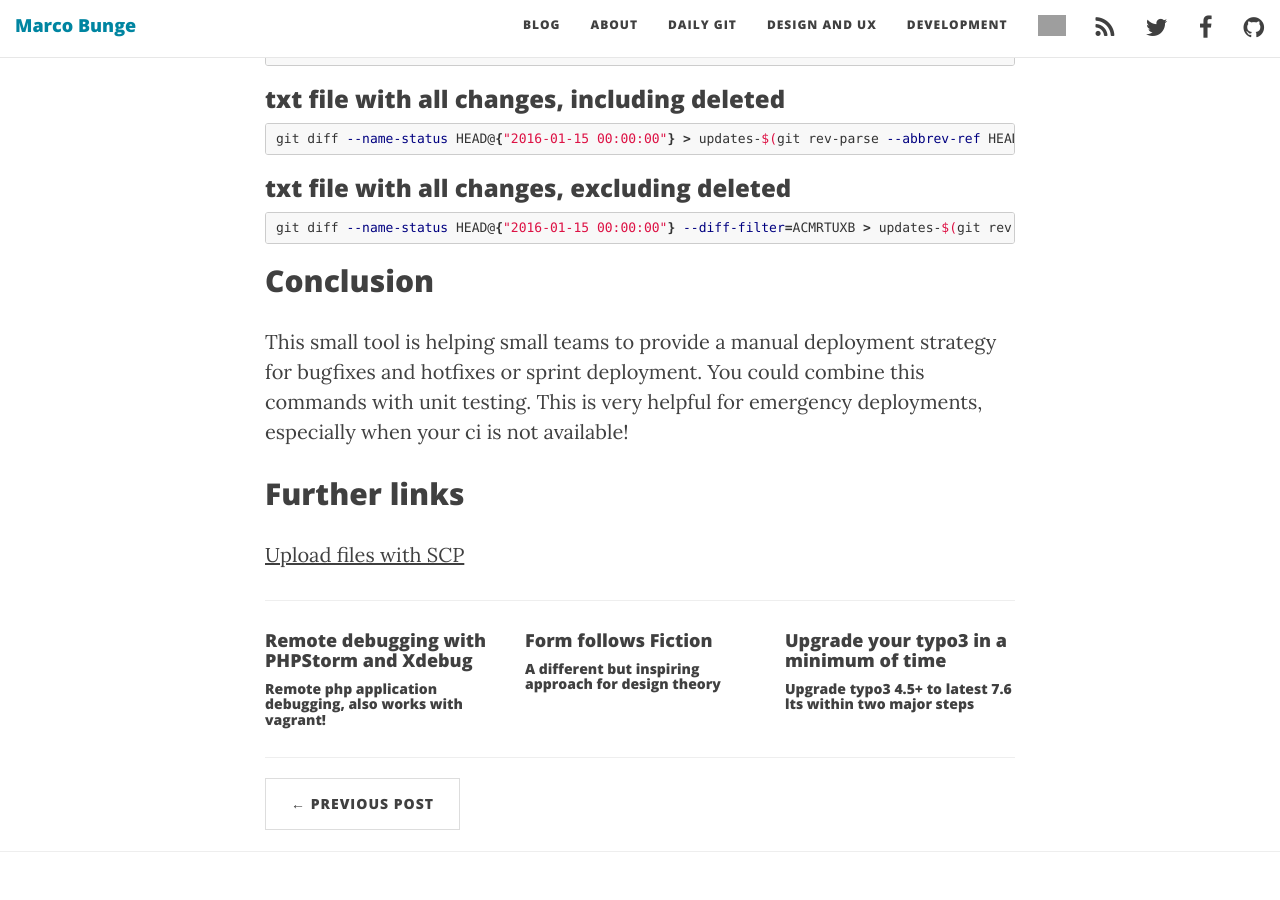
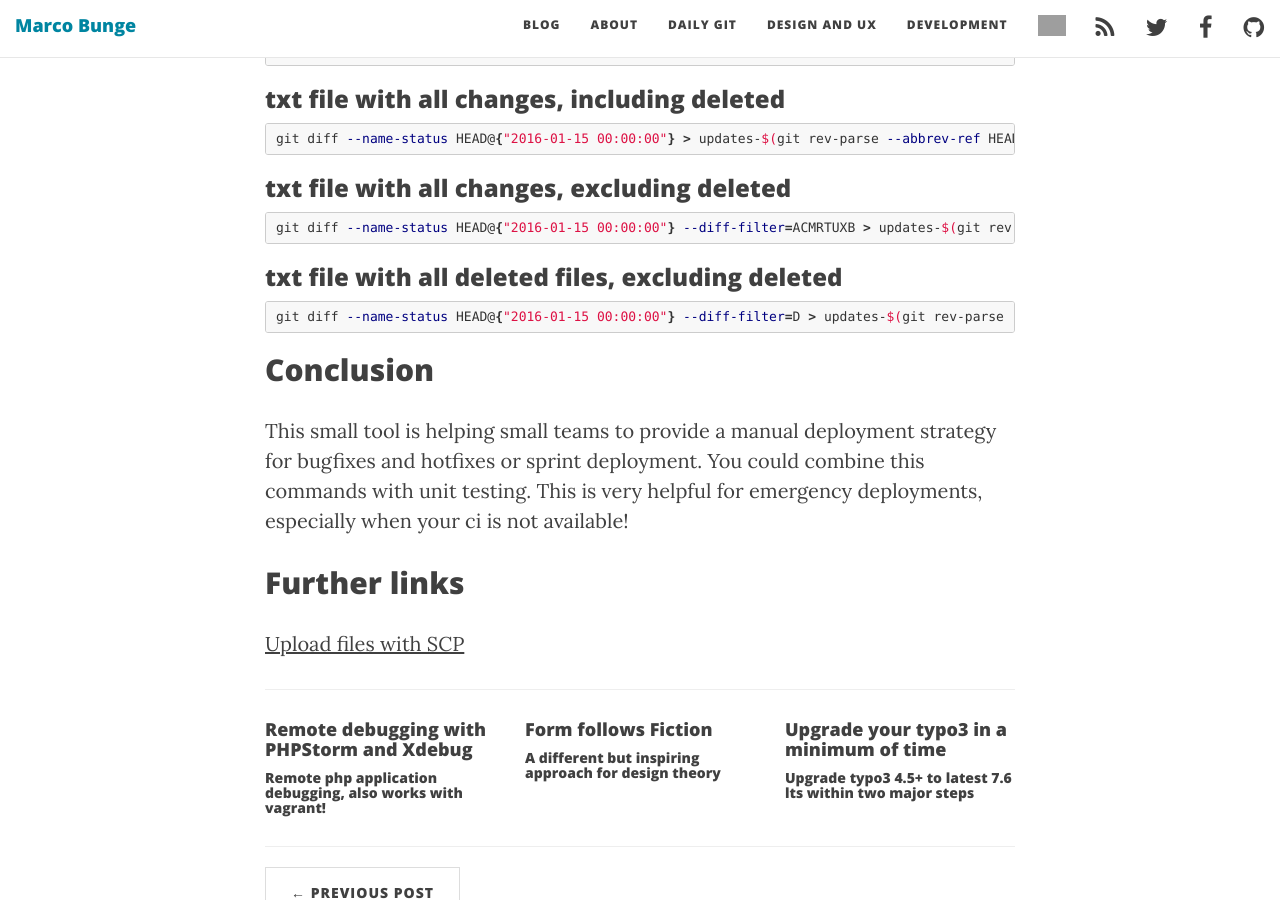
Before and after one commit to mbunge/mbunge.github.io, a Jekyll site: the page built from _posts/2016-01-26-deployment-strategy-with-git.markdown, in a window 1280 px wide and 900 px high, scrolled down 3158 px. Built offline with Jekyll 4.4.1, drawn with Linux system fonts in a browser that asks for light colours; nearby versions of some CDN libraries; comment, search, counter and statistics services are not loaded; grey boxes are pictures that could not be loaded.

Commit message:
Update 2016-01-26-deployment-strategy-with-git.markdown

```diff
--- a/_posts/2016-01-26-deployment-strategy-with-git.markdown
+++ b/_posts/2016-01-26-deployment-strategy-with-git.markdown
@@ -117,6 +117,12 @@ git diff --name-status HEAD@{"2016-01-15 00:00:00"} > updates-$(git rev-parse --
 git diff --name-status HEAD@{"2016-01-15 00:00:00"} --diff-filter=ACMRTUXB > updates-$(git rev-parse --abbrev-ref HEAD)-$(date +%Y%m%d-%H%M%S).txt
 {% endhighlight %}
 
+### txt file with all deleted files, excluding deleted
+
+{% highlight bash %}
+git diff --name-status HEAD@{"2016-01-15 00:00:00"} --diff-filter=D > updates-$(git rev-parse --abbrev-ref HEAD)-$(date +%Y%m%d-%H%M%S).txt
+{% endhighlight %}
+
 ## Conclusion
 
 This small tool is helping small teams to provide a manual deployment strategy for bugfixes and hotfixes or sprint deployment. You could combine this commands with unit testing. This is very helpful for emergency deployments, especially when your ci is not available!
```
